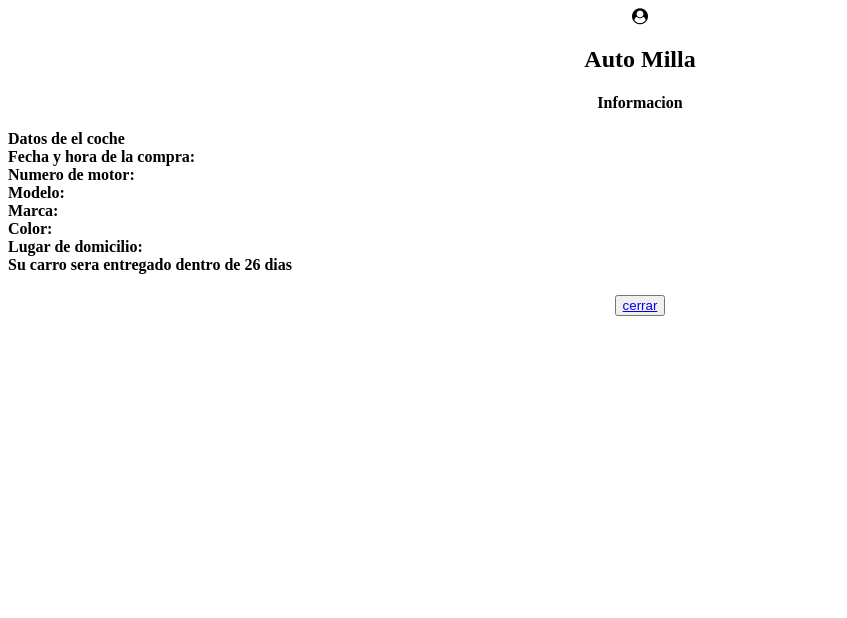
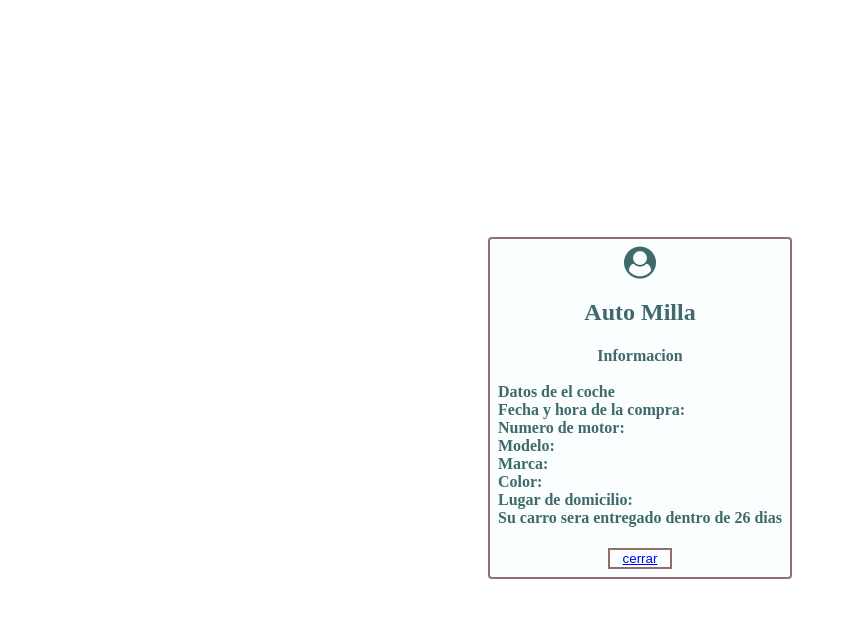
Before and after one commit to kaiouo/practicagit, a plain HTML site: page tallermillado/boton.html in a window 1280 px wide. Shown: the whole page, without its empty margins (0-847 px from the left). Drawn offline with Linux system fonts and the light colour scheme.

Commit message:
Update boton.html

```diff
--- a/tallermillado/boton.html
+++ b/tallermillado/boton.html
@@ -5,7 +5,7 @@
     <meta name="viewport" content="width=device-width, initial-scale=1.0">
     <link href='https://cdnjs.cloudflare.com/ajax/libs/font-awesome/4.7.0/css/font-awesome.min.css'rel='stylesheet'/>
     <title>Boton</title>
-    <link rel="stylesheet" href="css/estilos.css">
+    <link rel="stylesheet" href="css/style.css">
 </head>
 <body>
 <div class="container">
```
